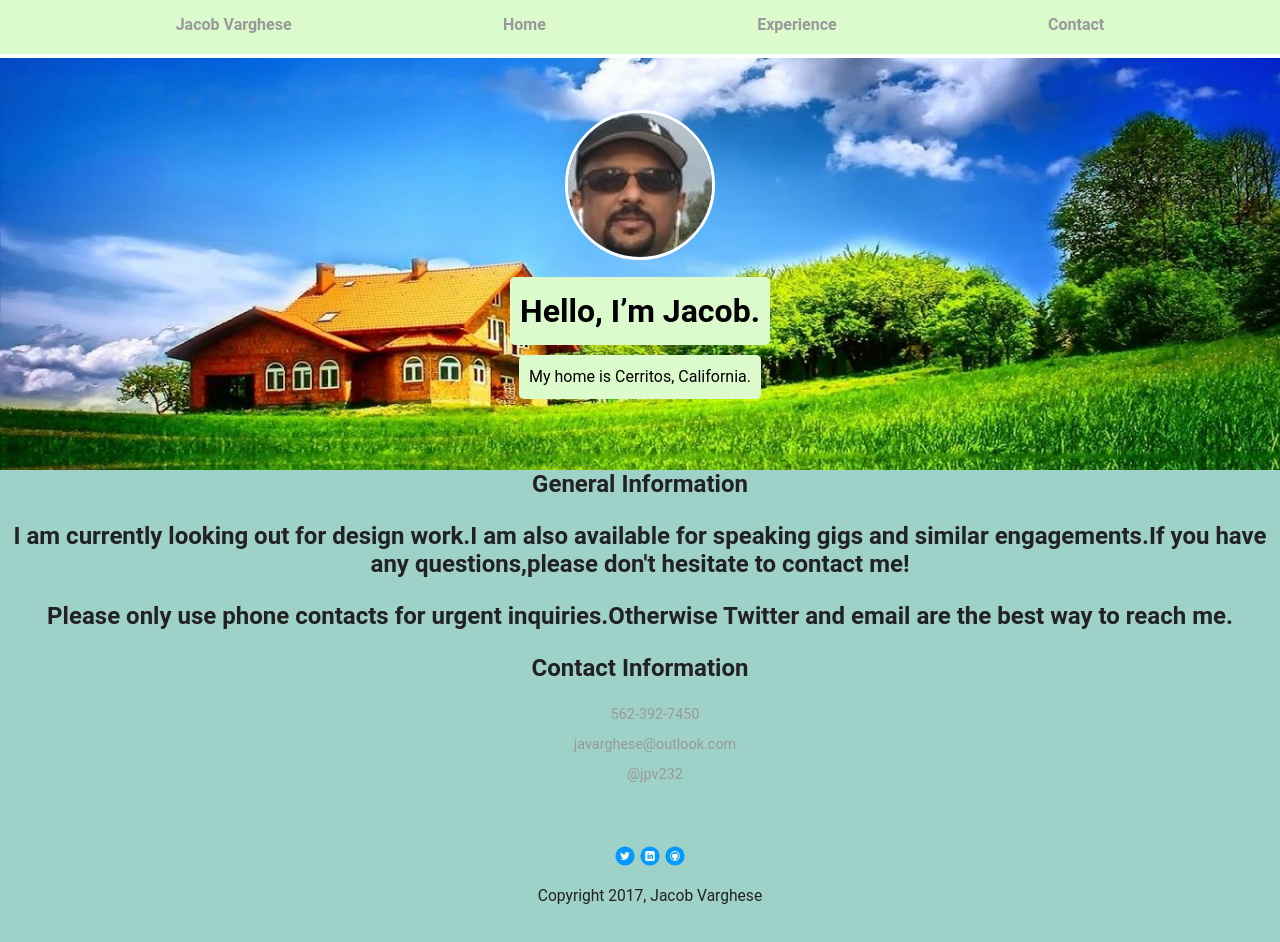
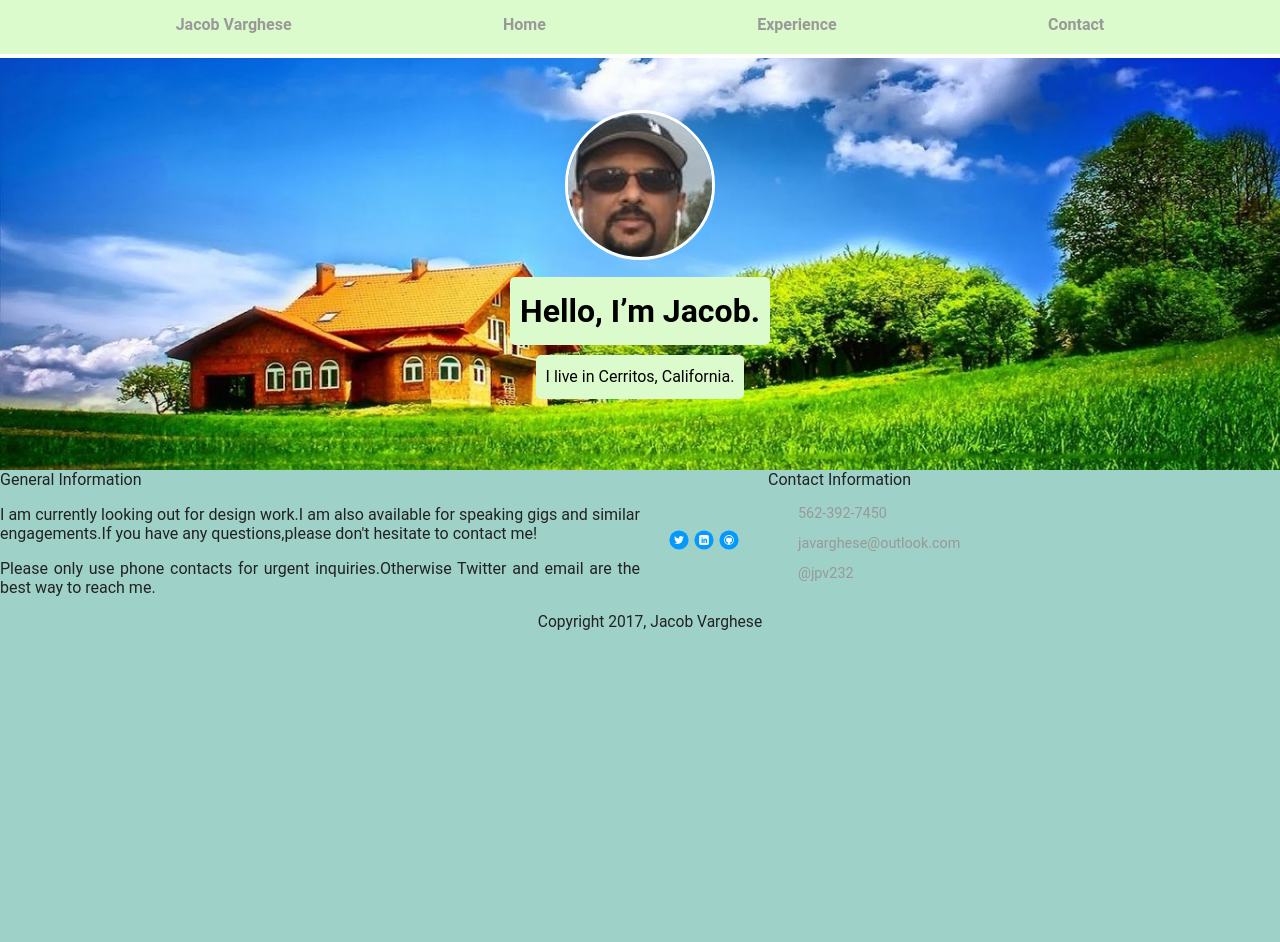
Before and after one commit to jacobpv/project--1-, a plain HTML site: page contact.html in a window 1280 px wide. After the commit the page ends 800 px from the top, so only its background shows below. Drawn offline with Linux system fonts and the light colour scheme; a web font is replaced by a local one.

Commit message:
Added Primary and Secondary sections
Changed tag content to I live in Cerritos

```diff
--- a/contact.html
+++ b/contact.html
@@ -21,15 +21,15 @@
     <header>
 			<img src="img/jacob.jpg" alt="picture of jacob" class="profile-image">
       <h1 class="tag name">Hello, I’m Jacob.</h1>
-				<p class="tag location">My home is Cerritos, California.</p>
+				<p class="tag location">I live in Cerritos, California.</p>
     </header>
 
-    <section>
+    <section id="primary">
       <h2>General Information<h2>
         <p> I am currently looking out for design work.I am also available for speaking gigs and similar engagements.If you have any questions,please don't hesitate to contact me!</p>
       <p>Please only use phone contacts for urgent inquiries.Otherwise Twitter and email are the best way to reach me.</p>
       </section>
-      <section>
+      <section id="secondary">
         <h2>Contact Information</h2>
         <ul class="contact-info">
           <li class="phone"><a href="tel:562-392-7450">562-392-7450</a></li>
@@ -45,5 +45,6 @@
       </ul>
       <p class="copyright">Copyright 2017, Jacob Varghese</p>
     </footer>
+
   </body>
   </html>
--- a/css/styles.css
+++ b/css/styles.css
@@ -23,6 +23,8 @@ a {
 }
 
 h2 {
+  font-size:1em;
+  font-weight: normal;
 	margin:0 0 1em 0;
 }
 /*****************************
@@ -152,7 +154,8 @@ footer {
 }
 
 footer .copyright {
-  top: -8px;
+  bottom: auto;
+  clear: both;
   font-size: .75em;
 }
 
@@ -189,6 +192,13 @@ font-size:0.9em;
   margin: 0 0 10px;
 }
 
+#primary {
+  text-align:justify;
+}
+#secondary {
+  text-align:justify;
+}
+
 
 a.social {background-repeat:
   display: inline-block;
@@ -200,21 +210,19 @@ a.social {background-repeat:
   opacity: .4;
   transition: all .5s;
 }
-a.twitter {
-  background-image: url(img/twitter.svg);
+
+}
+
+a.github {
+  background-image: url(img/github.svg);
 }
 a.linkedin {
   background-image: url(img/linkedin.svg);
 }
-a.github {
-  background-image: url(img/github.svg);
+a.twitter {
+  background-image: url(img/twitter.svg);
 }
-a.mail {
-  background-image: url(img/mail.png);
-}
-a.phone {
-  background-image: url(img/phone.png);
-}
+
 a.social:hover {
   opacity: 1;
 }
```
Also changed, not shown: home.html (+1 -1 lines), index.html (+1 -1 lines), mail.png (deleted), phone.png (deleted).
